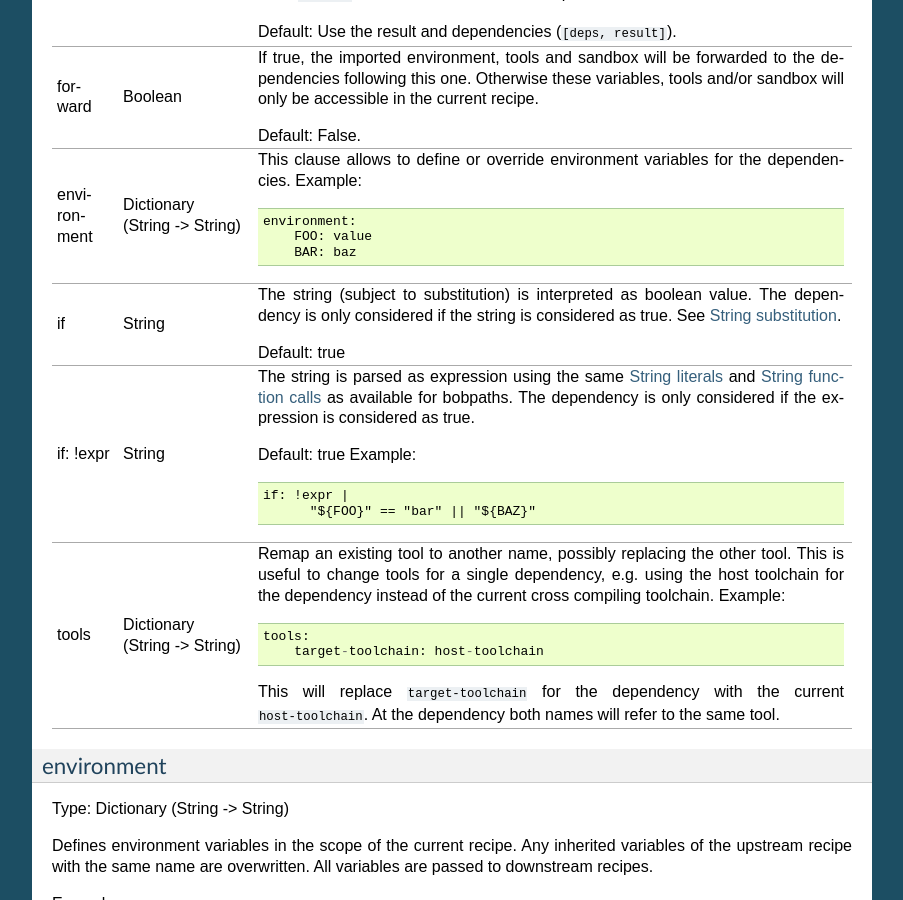
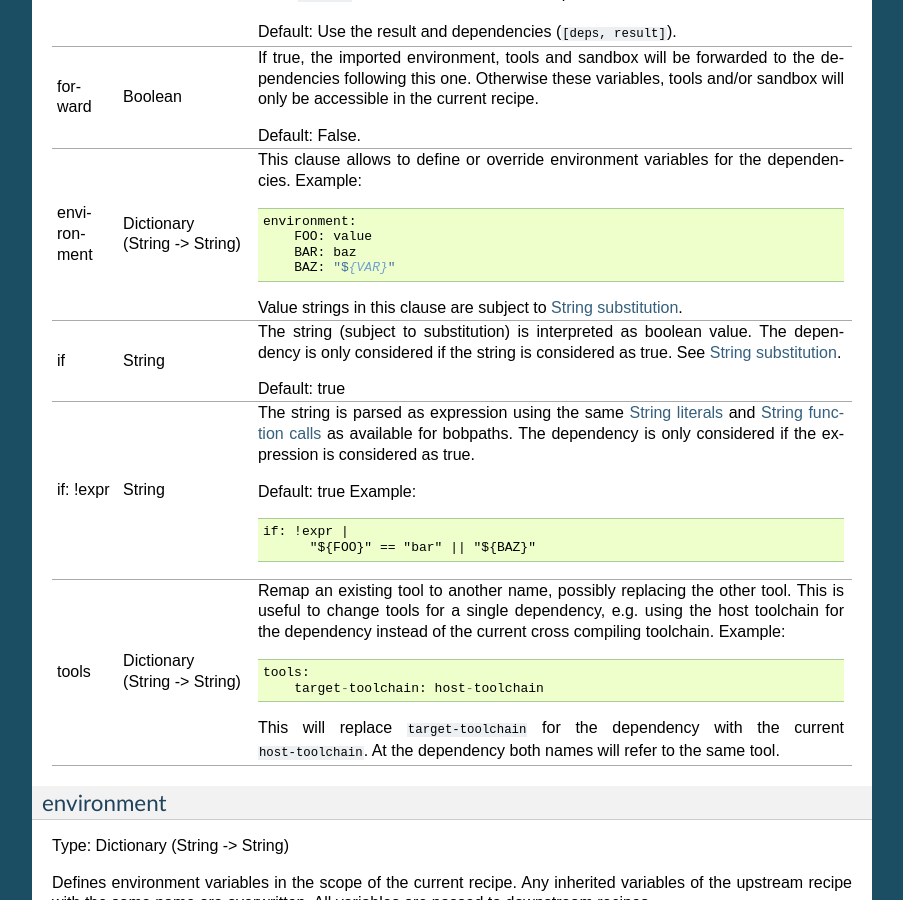
Before and after one commit to BobBuildTool/bob, a Sphinx documentation site: the page built from doc/manual/configuration.rst, in a window 1280 px wide and 900 px high, scrolled down 16796 px. Shown: the whole window, without its empty margins (198-1101 px from the left). Built offline with Sphinx 7.4.7, drawn with Linux system fonts in a browser that asks for light colours; formulas are drawn with MathJax 3; pages that are not in the unit, such as notebooks, are missing from menus; the version number could not be read and is left out.

```diff
--- a/doc/manual/configuration.rst
+++ b/doc/manual/configuration.rst
@@ -1105,7 +1105,10 @@ The following settings are supported:
 |             |                 |    environment:                                     |
 |             |                 |        FOO: value                                   |
 |             |                 |        BAR: baz                                     |
+|             |                 |        BAZ: "${VAR}"                                |
 |             |                 |                                                     |
+|             |                 | Value strings in this clause are subject to         |
+|             |                 | :ref:`configuration-principle-subst`.               |
 +-------------+-----------------+-----------------------------------------------------+
 | if          | String          | The string (subject to substitution) is interpreted |
 |             |                 | as boolean value. The dependency is only considered |
```
